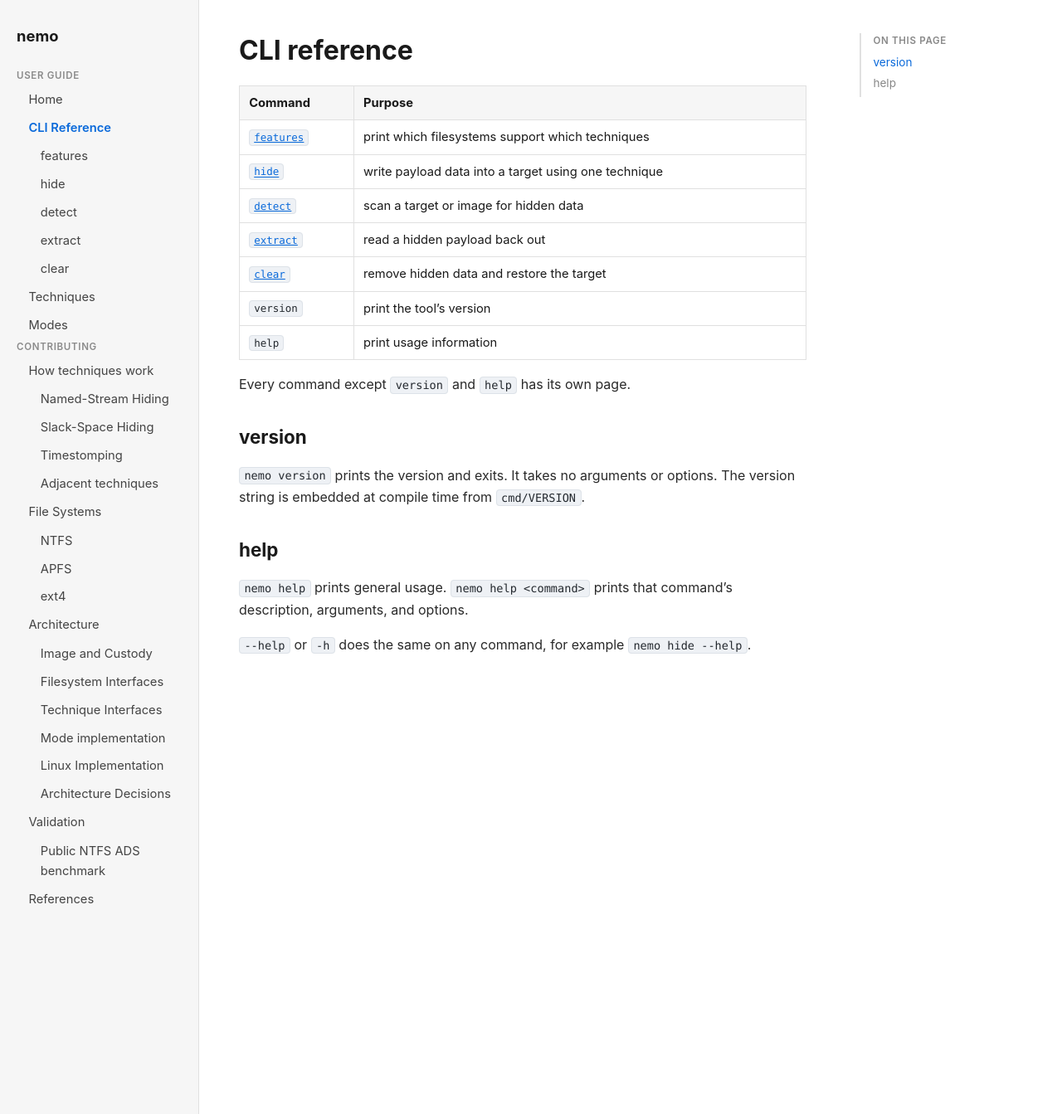
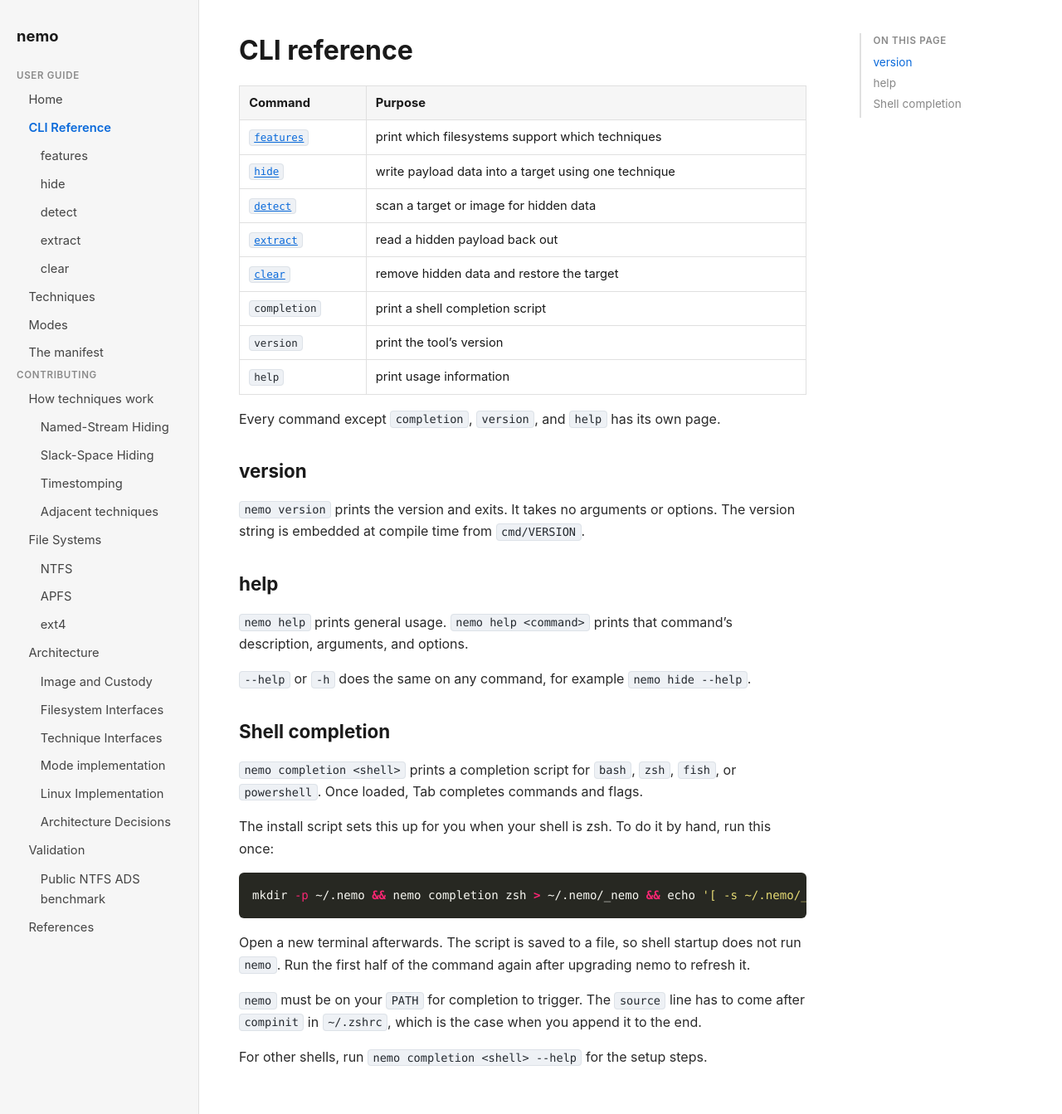
Before and after one commit to sahithyandev/nemo, a Jekyll site: the page built from docs/cli/index.md, in a window 1280 px wide. Shown: the whole page at 83% size. Built offline with Jekyll 4.4.1, drawn with Linux system fonts in a browser that asks for light colours.

````diff
--- a/docs/cli/index.md
+++ b/docs/cli/index.md
@@ -14,10 +14,11 @@ has_children: true
 | [`detect`](detect.html)     | scan a target or image for hidden data               |
 | [`extract`](extract.html)   | read a hidden payload back out                       |
 | [`clear`](clear.html)       | remove hidden data and restore the target            |
+| `completion`                | print a shell completion script                      |
 | `version`                   | print the tool's version                             |
 | `help`                      | print usage information                              |
 
-Every command except `version` and `help` has its own page.
+Every command except `completion`, `version`, and `help` has its own page.
 
 ## version
 
@@ -28,3 +29,19 @@ Every command except `version` and `help` has its own page.
 `nemo help` prints general usage. `nemo help <command>` prints that command's description, arguments, and options.
 
 `--help` or `-h` does the same on any command, for example `nemo hide --help`.
+
+## Shell completion
+
+`nemo completion <shell>` prints a completion script for `bash`, `zsh`, `fish`, or `powershell`. Once loaded, Tab completes commands and flags.
+
+The install script sets this up for you when your shell is zsh. To do it by hand, run this once:
+
+```sh
+mkdir -p ~/.nemo && nemo completion zsh > ~/.nemo/_nemo && echo '[ -s ~/.nemo/_nemo ] && source ~/.nemo/_nemo' >> ~/.zshrc
+```
+
+Open a new terminal afterwards. The script is saved to a file, so shell startup does not run `nemo`. Run the first half of the command again after upgrading nemo to refresh it.
+
+`nemo` must be on your `PATH` for completion to trigger. The `source` line has to come after `compinit` in `~/.zshrc`, which is the case when you append it to the end.
+
+For other shells, run `nemo completion <shell> --help` for the setup steps.
````
Also changed, not shown: docs/cli/clear.md (+1 -1 lines), docs/cli/hide.md (+1 -1 lines), docs/manifest.md (added, +78 -0 lines).
